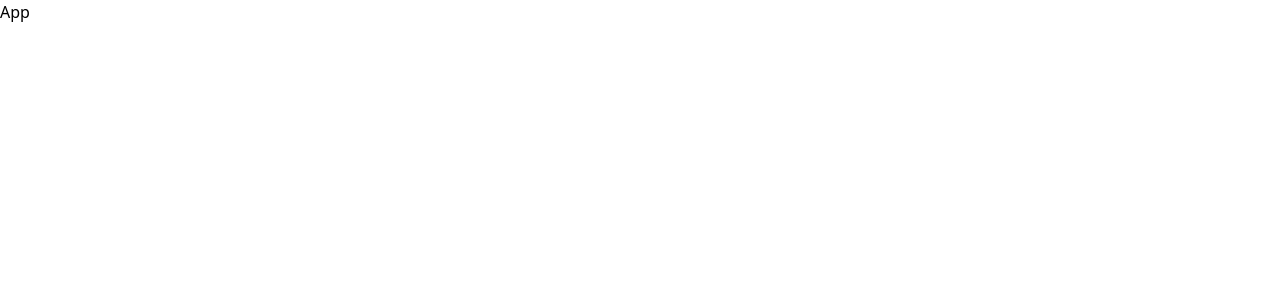
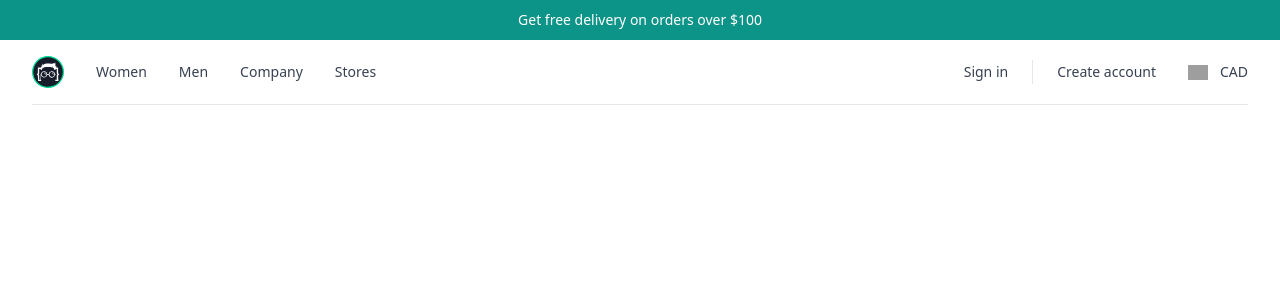
Before and after one commit to Fahim047/rnext-a4-product-list, a React (Vite) app: page / in a window 1280 px wide. Shown: the top 300 px of the page. Built offline with nearby package versions, Linux system fonts and the light colour scheme; grey boxes are pictures that could not be loaded.

Commit message:
💄 Navbar Design Done

```diff
--- a/src/App.jsx
+++ b/src/App.jsx
@@ -1,5 +1,11 @@
+import Header from './components/Header';
+
 const App = () => {
-	return <div>App</div>;
+	return (
+		<>
+			<Header />
+		</>
+	);
 };
 
 export default App;
--- /dev/null
+++ b/src/components/Header.jsx
@@ -0,0 +1,128 @@
+import Logo from '../assets/logo.svg';
+const Header = () => {
+	return (
+		<header className="relative bg-white">
+			<p className="flex h-10 items-center justify-center bg-teal-600 px-4 text-sm font-medium text-white sm:px-6 lg:px-8">
+				Get free delivery on orders over $100
+			</p>
+
+			<nav aria-label="Top" className="mx-auto max-w-7xl px-4 sm:px-6 lg:px-8">
+				<div className="border-b border-gray-200">
+					<div className="flex h-16 items-center">
+						{/* <!-- Mobile menu toggle, controls the 'mobileMenuOpen' state. --> */}
+						<button
+							type="button"
+							className="relative rounded-md bg-white p-2 text-gray-400 lg:hidden"
+						>
+							<span className="absolute -inset-0.5"></span>
+							<span className="sr-only">Open menu</span>
+							<svg
+								className="h-6 w-6"
+								fill="none"
+								viewBox="0 0 24 24"
+								stroke-width="1.5"
+								stroke="currentColor"
+								aria-hidden="true"
+							>
+								<path
+									stroke-linecap="round"
+									stroke-linejoin="round"
+									d="M3.75 6.75h16.5M3.75 12h16.5m-16.5 5.25h16.5"
+								/>
+							</svg>
+						</button>
+
+						{/* <!-- Logo --> */}
+						<div className="ml-4 flex lg:ml-0">
+							<a href="#">
+								<span className="sr-only">Your Company</span>
+								<img className="h-8 w-auto" src={Logo} alt="" />
+							</a>
+						</div>
+
+						{/* <!-- Flyout menus --> */}
+						<div className="hidden lg:ml-8 lg:block lg:self-stretch">
+							<div className="flex h-full space-x-8">
+								<div className="flex">
+									<div className="relative flex">
+										{/* <!-- Item active: "border-teal-600 text-teal-600", Item inactive: "border-transparent text-gray-700 hover:text-gray-800" --> */}
+										<button
+											type="button"
+											className="relative z-10 -mb-px flex items-center border-b-2 border-transparent pt-px text-sm font-medium text-gray-700 transition-colors duration-200 ease-out hover:text-gray-800"
+											aria-expanded="false"
+										>
+											Women
+										</button>
+									</div>
+								</div>
+								<div className="flex">
+									<div className="relative flex">
+										{/* <!-- Item active: "border-teal-600 text-teal-600", Item inactive: "border-transparent text-gray-700 hover:text-gray-800" --> */}
+										<button
+											type="button"
+											className="relative z-10 -mb-px flex items-center border-b-2 border-transparent pt-px text-sm font-medium text-gray-700 transition-colors duration-200 ease-out hover:text-gray-800"
+											aria-expanded="false"
+										>
+											Men
+										</button>
+									</div>
+								</div>
+
+								<a
+									href="#"
+									className="flex items-center text-sm font-medium text-gray-700 hover:text-gray-800"
+								>
+									Company
+								</a>
+								<a
+									href="#"
+									className="flex items-center text-sm font-medium text-gray-700 hover:text-gray-800"
+								>
+									Stores
+								</a>
+							</div>
+						</div>
+
+						<div className="ml-auto flex items-center">
+							<div className="hidden lg:flex lg:flex-1 lg:items-center lg:justify-end lg:space-x-6">
+								<a
+									href="#"
+									className="text-sm font-medium text-gray-700 hover:text-gray-800"
+								>
+									Sign in
+								</a>
+								<span
+									className="h-6 w-px bg-gray-200"
+									aria-hidden="true"
+								></span>
+								<a
+									href="#"
+									className="text-sm font-medium text-gray-700 hover:text-gray-800"
+								>
+									Create account
+								</a>
+							</div>
+
+							<div className="hidden lg:ml-8 lg:flex">
+								<a
+									href="#"
+									className="flex items-center text-gray-700 hover:text-gray-800"
+								>
+									<img
+										src="https://tailwindui.com/img/flags/flag-canada.svg"
+										alt=""
+										className="block h-auto w-5 flex-shrink-0"
+									/>
+									<span className="ml-3 block text-sm font-medium">CAD</span>
+									<span className="sr-only">, change currency</span>
+								</a>
+							</div>
+						</div>
+					</div>
+				</div>
+			</nav>
+		</header>
+	);
+};
+
+export default Header;
```
